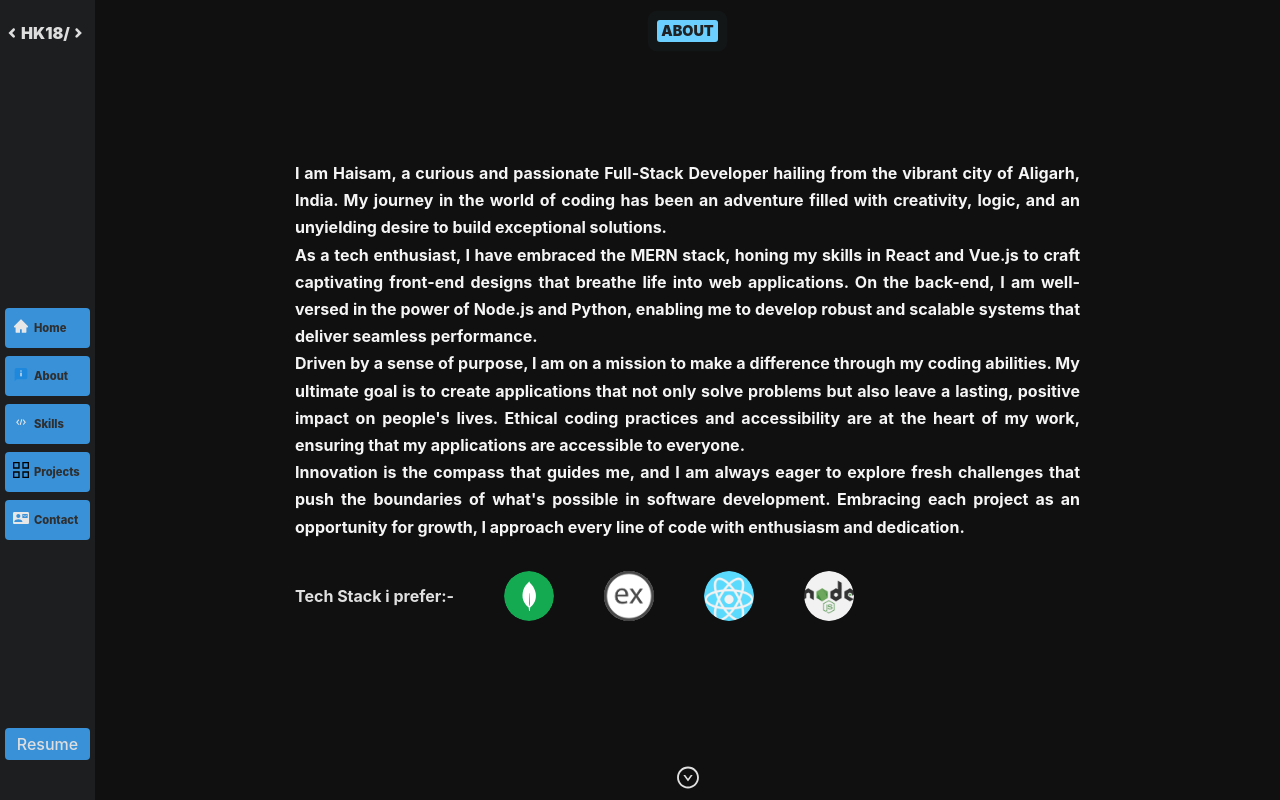
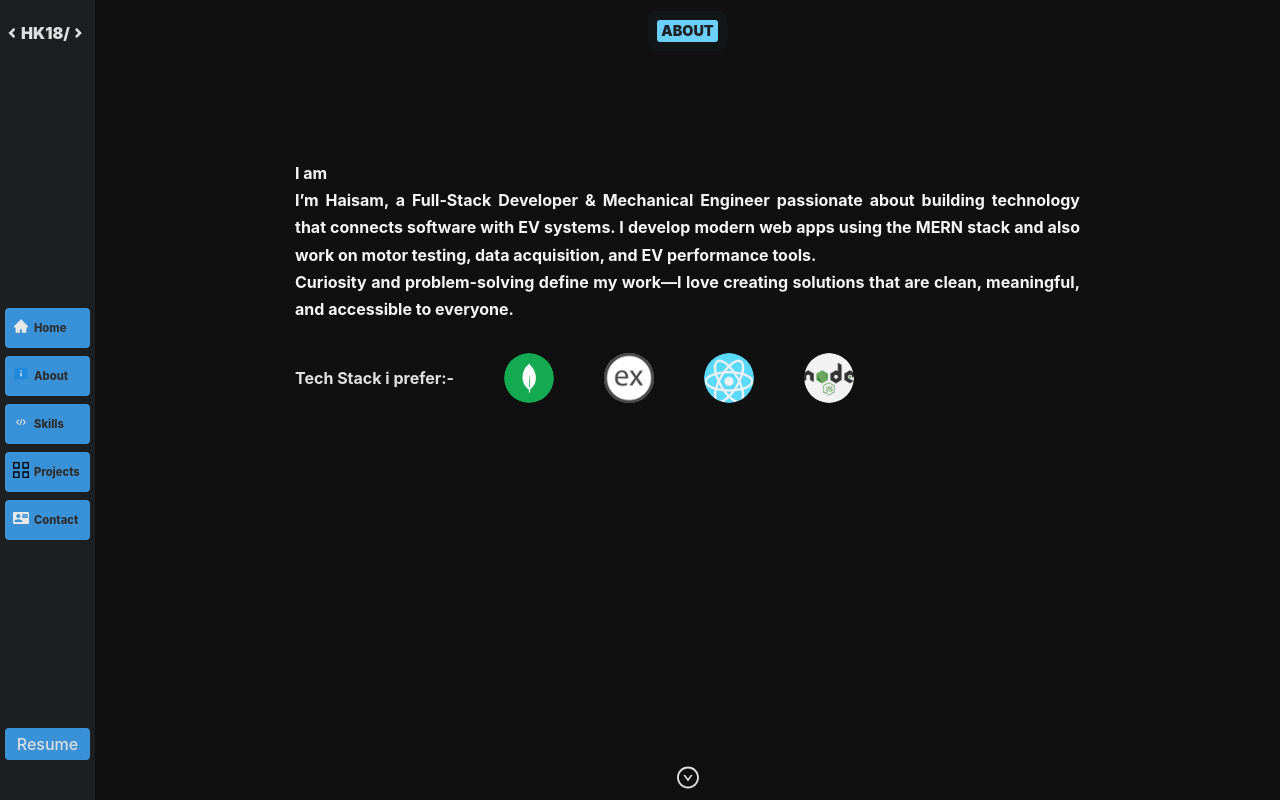
Before and after one commit to haisamk18/PortfolioNew, a React (Vite) app: page /about in a window 1280 px wide. Built offline with nearby package versions, Linux system fonts and the light colour scheme; the HTML template or start-up script is replaced by a standard one.

Commit message:
Update About.jsx

```diff
--- a/src/assets/components/About.jsx
+++ b/src/assets/components/About.jsx
@@ -14,11 +14,10 @@ function About() {
     <div className='aboutcon'>
       <div className="abouthead">ABOUT</div>
       <div className="aboutwrapper">
-      <div className="firstsec">
-        <div> I am Haisam, a curious and passionate Full-Stack Developer hailing from the vibrant city of Aligarh, India. My journey in the world of coding has been an adventure filled with creativity, logic, and an unyielding desire to build exceptional solutions.</div>
-        <div>As a tech enthusiast, I have embraced the MERN stack, honing my skills in React and Vue.js to craft captivating front-end designs that breathe life into web applications. On the back-end, I am well-versed in the power of Node.js and Python, enabling me to develop robust and scalable systems that deliver seamless performance.</div>
-        <div>Driven by a sense of purpose, I am on a mission to make a difference through my coding abilities. My ultimate goal is to create applications that not only solve problems but also leave a lasting, positive impact on people's lives. Ethical coding practices and accessibility are at the heart of my work, ensuring that my applications are accessible to everyone.</div>
-        <div>Innovation is the compass that guides me, and I am always eager to explore fresh challenges that push the boundaries of what's possible in software development. Embracing each project as an opportunity for growth, I approach every line of code with enthusiasm and dedication.</div>
+      <div className="firstsec">  I am
+        <div>I’m Haisam, a Full-Stack Developer & Mechanical Engineer passionate about building technology that connects software with EV systems. I develop modern web apps using the MERN stack and also work on motor testing, data acquisition, and EV performance tools.</div>
+        <div>Curiosity and problem-solving define my work—I love creating solutions that are clean, meaningful, and accessible to everyone.</div>
+
        </div>
       <div className="techstack">
         <span>Tech Stack i prefer:-</span><img src={MongoDbImg}></img><img src={Expressimg}></img><img src={ReactImg}></img><img src={NodeImg}></img>
```
